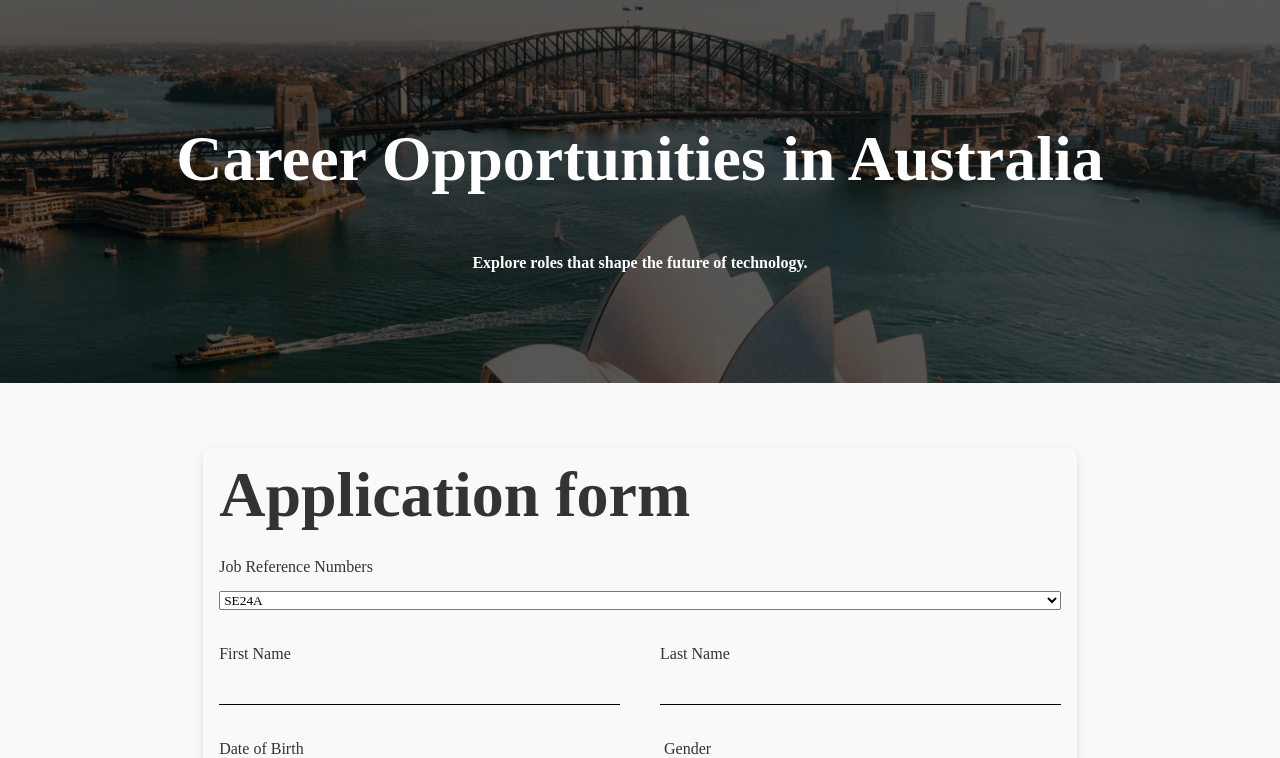
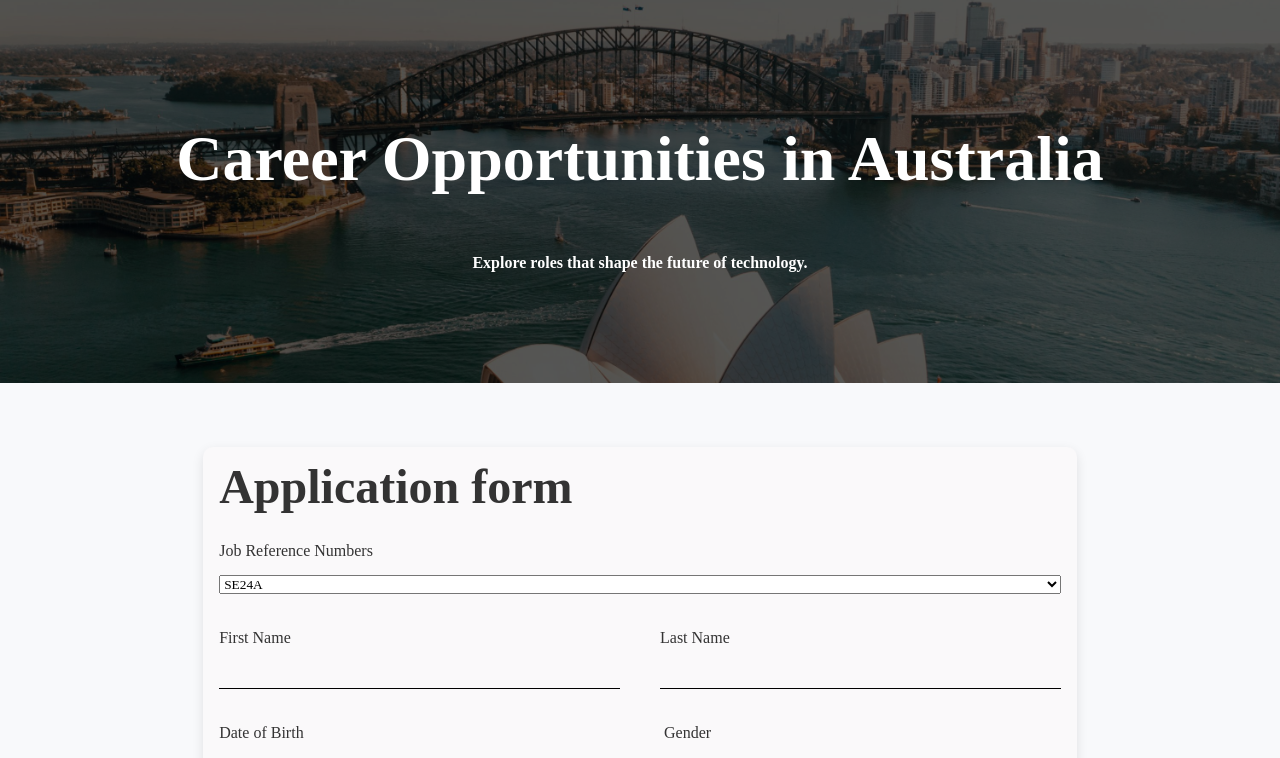
Before and after one commit to 106223201/project2, a PHP site: page /apply.php in a window 1280 px wide. Shown: the part 84-842 px from the top of the page. Run offline with PHP 8.4, Linux system fonts and the light colour scheme; some web fonts are replaced.

Commit message:
Conversion to older ver

```diff
--- a/styles/apply.css
+++ b/styles/apply.css
@@ -81,7 +81,7 @@ h1 {
 }
 
 h2 {
-  font-size: clamp(2rem, 5vw, 4rem);
+  font-size: clamp(1rem, 4vw, 3rem);
   margin-bottom: 1rem;
   font-weight: 900;
   line-height: 1;
--- a/styles/styles.css
+++ b/styles/styles.css
@@ -56,8 +56,8 @@ h1 {
 }
 
 h2 {
-  font-size: 2rem;
-  font-weight: 600;
+  font-size: 1.5rem;
+  font-weight: 500;
   line-height: 60px;
 }
 
```
Also changed, not shown: nav.inc (line endings or trailing spaces).
